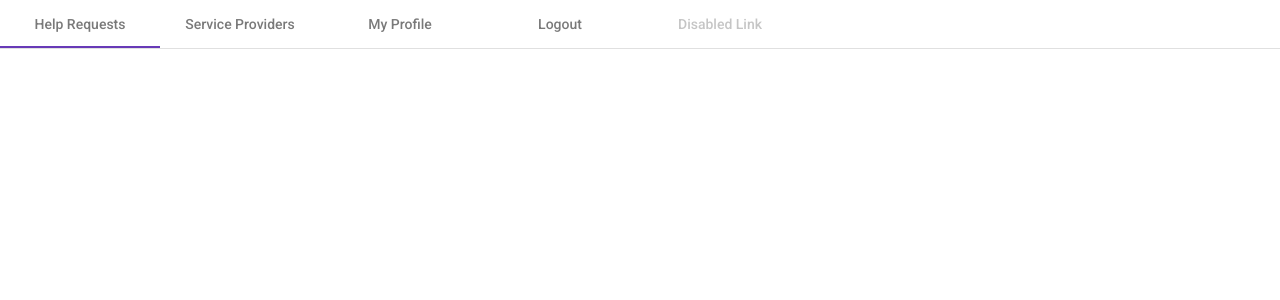
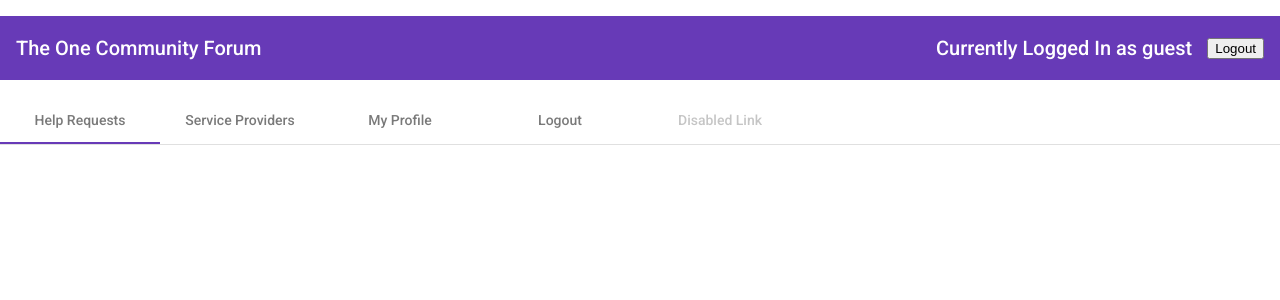
Before and after one commit to jchronister/Community-Connection-App, an Angular app in the folder client/: page /accounts/login in a window 1280 px wide. Both pictures are taken after a click on the button "Continue as Guest". Shown: the top 300 px of the page. Built offline with nearby package versions, Linux system fonts and the light colour scheme; no server answers.

Commit message:
update router

```diff
--- a/client/src/app/account-state.ts
+++ b/client/src/app/account-state.ts
@@ -1,5 +1,5 @@
 import { Injectable } from "@angular/core";
-import { BehaviorSubject, Subject } from 'rxjs';
+import { BehaviorSubject, Subject, Subscription } from 'rxjs';
 import jwt_decode from "jwt-decode";
 import { IUser } from "./app.types";
 
@@ -36,7 +36,7 @@ export class AccountState {
     this._token.next(token)
   }
 
-  subscribeToken (fx: (val: string)=>{}) {
+  subscribeToken (fx: (value: string) => void) {
      return this._token.subscribe(fx)
   }
 
--- a/client/src/app/accounts-module/account-login.ts
+++ b/client/src/app/accounts-module/account-login.ts
@@ -16,8 +16,8 @@ import { Subscription } from 'rxjs';
   template: `
 
   <div class="input">
-    <h2>The One Community Forum</h2>
-
+    <h2>Please Login or Continue as Guest</h2>
+    <h4>Guests are Only Allowed to View Content (No Posting)</h4>
     <form [formGroup] = signinForm (ngSubmit)="login()">
 
     <!-- Username -->
--- a/client/src/app/app.component.css
+++ b/client/src/app/app.component.css
@@ -0,0 +1,6 @@
+.example-spacer {
+  flex: 1 1 auto;
+}
+
+.logout {border-radius:20;
+        margin-left:15px};
--- a/client/src/app/app.component.html
+++ b/client/src/app/app.component.html
@@ -1,4 +1,17 @@
 
+<p>
+  <mat-toolbar color="primary">
+    <mat-toolbar-row>
+      <span>The One Community Forum</span>
+      <span class="example-spacer"></span>
+
+      <span>
+        {{user?'Currently Logged In as ' + user : 'Currently not Logged In '}}
+      </span>
+      <button class="logout" *ngIf="user" (click)="logout(1)">Logout</button>
+    </mat-toolbar-row>
+  </mat-toolbar>
+</p>
 
 <nav mat-tab-nav-bar>
 <a mat-tab-link [routerLink]="['/','accounts','login']" *ngIf="!loggedIn">Login</a>
@@ -6,7 +19,7 @@
 <a mat-tab-link [active]="true"[routerLink]="['/','posts','help-requests']" *ngIf="loggedIn" >Help Requests</a>
 <a mat-tab-link [active]="true"[routerLink]="['/','posts','help-requests']" *ngIf="loggedIn">Service Providers</a>
 <a mat-tab-link [active]="true"[routerLink]="['/','accounts','profile']" *ngIf="loggedIn">My Profile</a>
-<a mat-tab-link [routerLink]="['/','accounts','login']" (click)="logout()" *ngIf="loggedIn">Logout</a>
+<a mat-tab-link [routerLink]="['/','accounts','login']" (click)="logout(0)" *ngIf="loggedIn">Logout</a>
   <a mat-tab-link disabled>Disabled Link</a>
 </nav>
 
--- a/client/src/app/app.component.ts
+++ b/client/src/app/app.component.ts
@@ -13,17 +13,25 @@ export class AppComponent implements OnInit, OnDestroy{
 
   loggedIn = false
   subscriptions: Subscription | undefined
+  user : string | null = null
 
   constructor(private router: Router, private state: AccountState) {
-    this.state.subscribeToken( n => this.loggedIn = n !== "")
+
+    // Get Current User
+    this.state.subscribeToken( n => {
+      this.loggedIn = n !== ""
+      this.user = this.state.getCurrentUserInfo().username
+    })
+
   }
 
   ngOnInit() {
     if (!this.loggedIn) this.router.navigate(['/','accounts','login'])
   }
 
-  logout() {
+  logout(no: number) {
     this.state.setToken("")
+    if (no) this.router.navigate(['/','accounts','login'])
   }
 
   ngOnDestroy() {
--- a/client/src/app/app.module.ts
+++ b/client/src/app/app.module.ts
@@ -11,7 +11,7 @@ import { BrowserAnimationsModule } from '@angular/platform-browser/animations';
 import {MatTabsModule} from '@angular/material/tabs';
 import { HttpClientModule } from '@angular/common/http';
 import { AccountState } from './account-state';
-
+import {MatToolbarModule} from '@angular/material/toolbar';
 
 
 @NgModule({
@@ -23,7 +23,8 @@ import { AccountState } from './account-state';
     AppRoutingModule,
     BrowserAnimationsModule,
     MatTabsModule,
-    HttpClientModule
+    HttpClientModule,
+    MatToolbarModule
   ],
   providers: [AccountState],
   bootstrap: [AppComponent]
```
